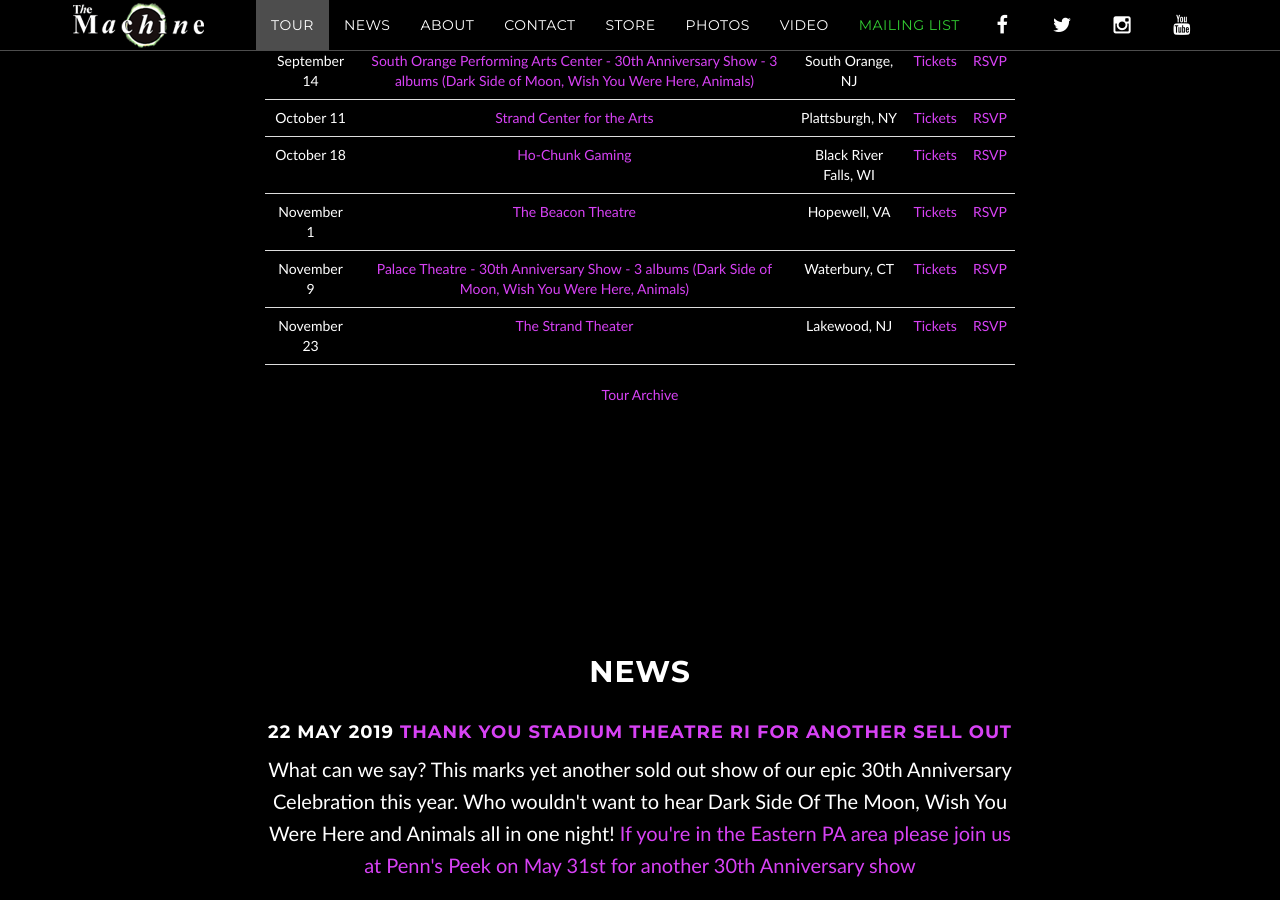
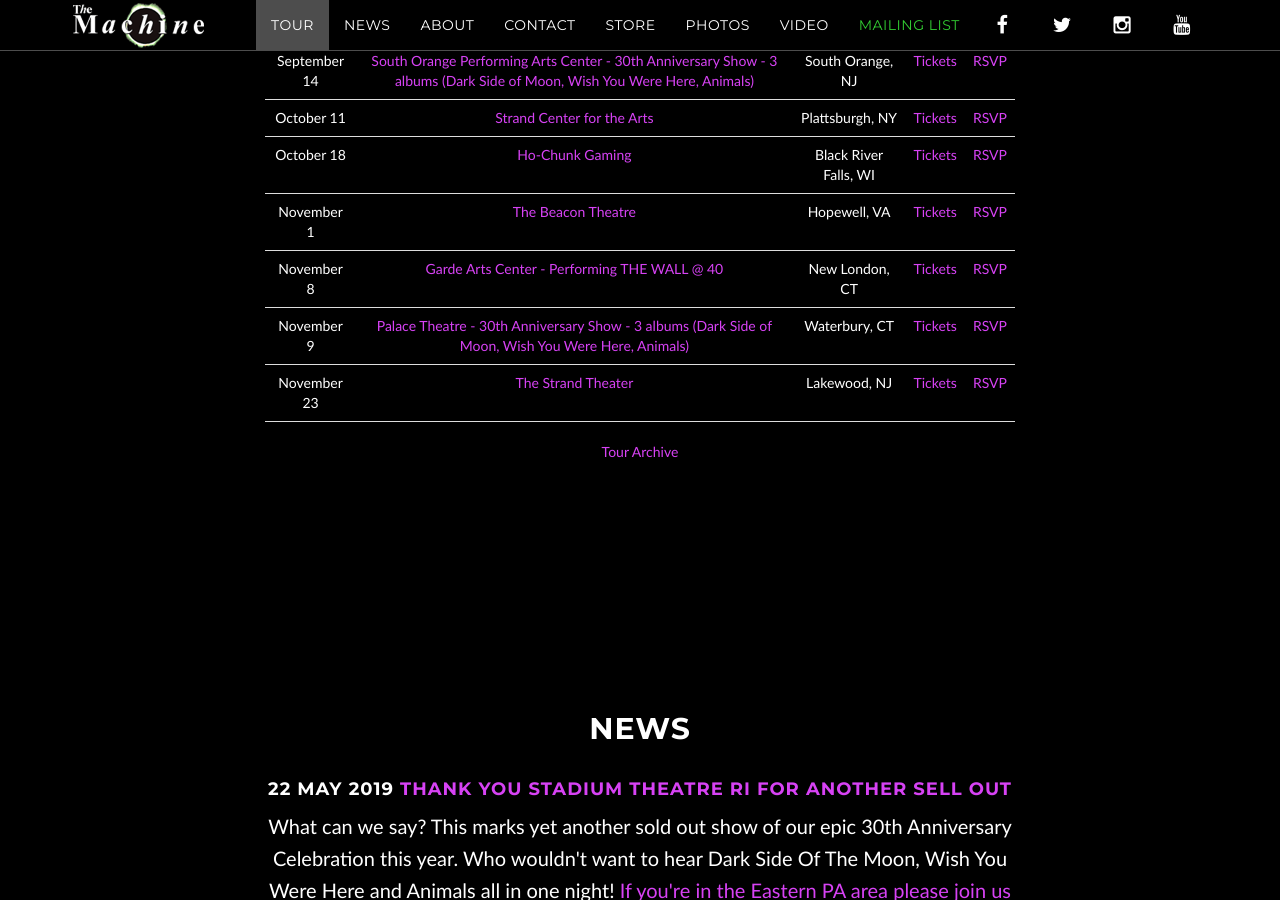
Before and after one commit to machineweb/machineweb.github.io, a Jekyll site: the page built from index.html, in a window 1280 px wide and 900 px high, scrolled down 1409 px. Built offline with Jekyll 4.4.1, drawn with Linux system fonts in a browser that asks for light colours; comment, search, counter and statistics services are not loaded.

Commit message:
New tour item

```diff
--- a/_data/tour.yml
+++ b/_data/tour.yml
@@ -3905,3 +3905,11 @@
     tickets-url: "http://www.ho-chunkgaming.com/blackriverfalls/"
     rsvp-url: ""
     order: "1571371200000"
+
+  - date: "November 8 2019"
+    venue: "Garde Arts Center - Performing THE WALL @ 40"
+    venue-url: ""
+    location: "New London, CT"
+    tickets-url: ""
+    rsvp-url: ""
+    order: "1573189200000"
```
